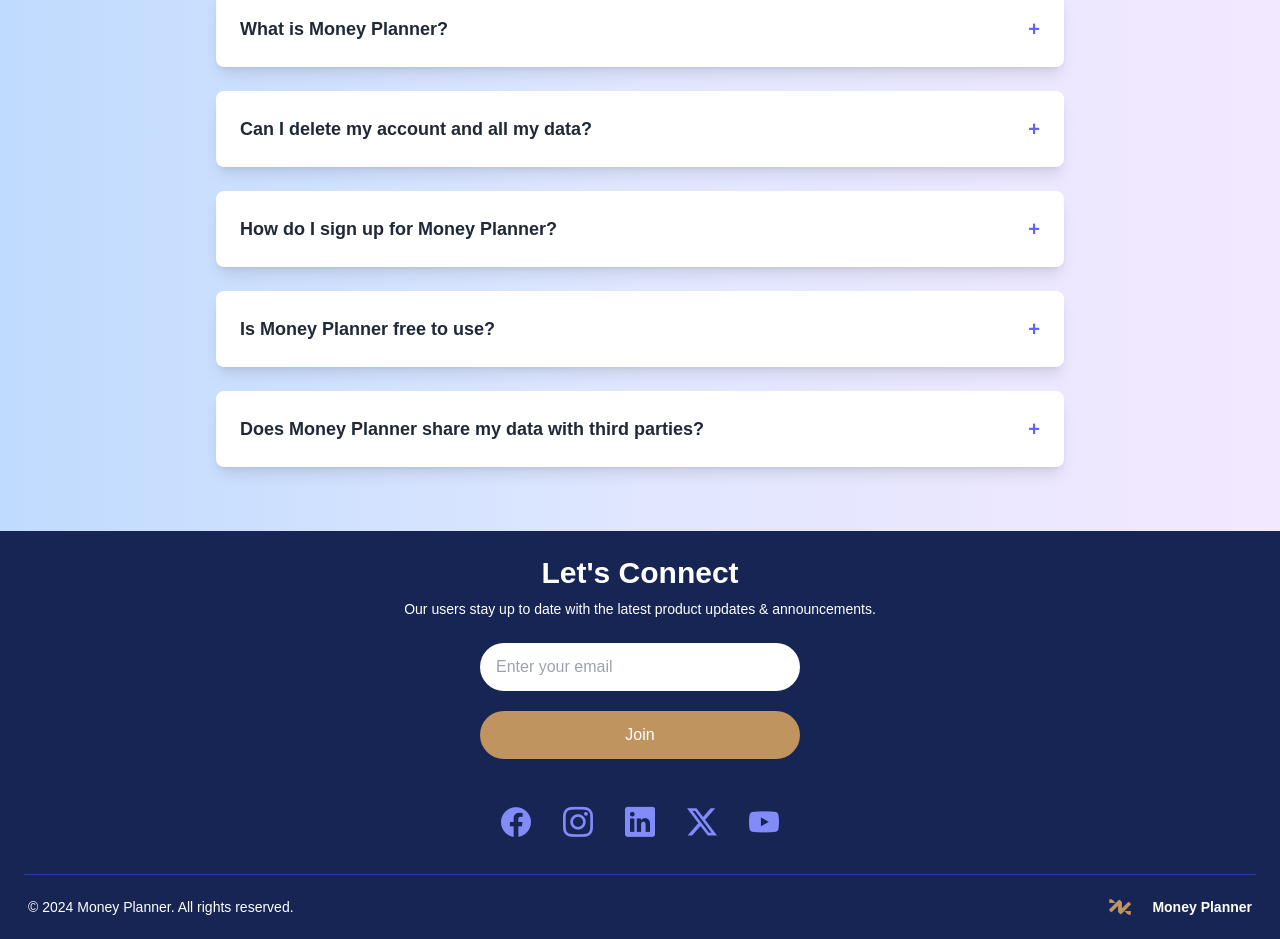
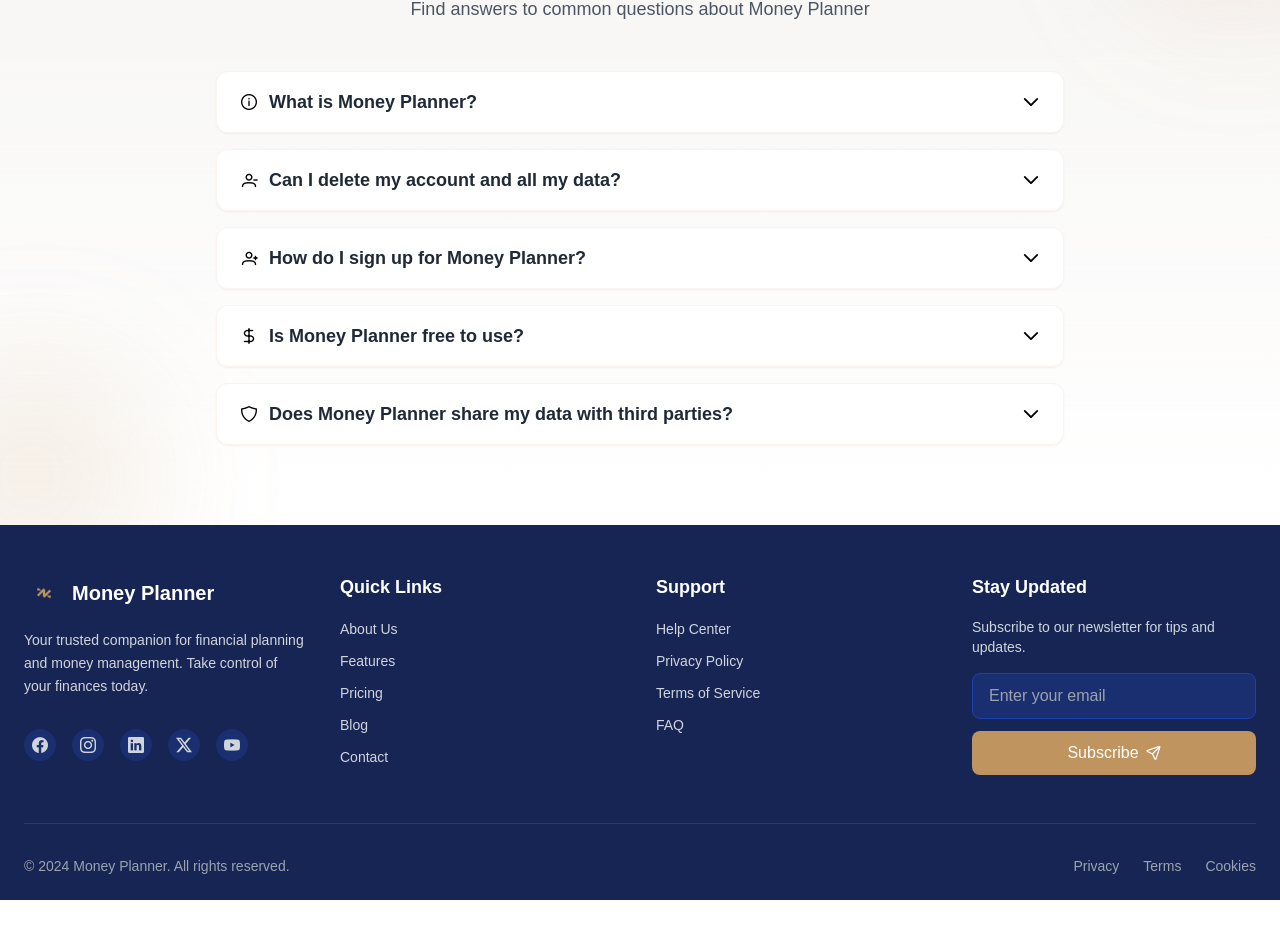
Before and after one commit to LvLTroubleshooter/money_planner, a Vue app in the folder frontendvue/: page / in a window 1280 px wide. Shown: the part 1141-2080 px from the top of the page. After the commit the page ends 2041 px from the top, so only its background shows below. Built offline with nearby package versions, Linux system fonts and the light colour scheme.

Commit message:
enhanced overall landingpage UI UX

```diff
--- a/frontendvue/src/components/FaQ.vue
+++ b/frontendvue/src/components/FaQ.vue
@@ -1,76 +1,101 @@
 <script setup>
 import { ref } from 'vue';
 
-// FAQ data for the hero section
 const faqs = ref([
   {
     question: 'What is Money Planner?',
     answer: 'Money Planner is a personal finance tool designed to help you track your income, expenses, budgets, and financial goals to achieve financial freedom.',
     expanded: false,
+    icon: 'pi-info-circle'
   },
   {
     question: 'Can I delete my account and all my data?',
-    answer: 'Yes, you can delete your account at any time from the account settings page.',
+    answer: 'Yes, you can delete your account at any time from the account settings page. All your data will be permanently removed from our systems.',
     expanded: false,
+    icon: 'pi-user-minus'
   },
   {
     question: 'How do I sign up for Money Planner?',
-    answer: 'You can sign up by clicking on the "Get Started" button and filling out the registration form with your email and password.',
+    answer: 'You can sign up by clicking on the "Get Started" button and filling out the registration form with your email and password. The process takes less than a minute!',
     expanded: false,
+    icon: 'pi-user-plus'
   },
   {
     question: 'Is Money Planner free to use?',
-    answer: 'Money Planner is completely free.',
+    answer: 'Money Planner is completely free. We believe everyone should have access to tools that help them manage their finances better.',
     expanded: false,
+    icon: 'pi-dollar'
   },
   {
     question: 'Does Money Planner share my data with third parties?',
-    answer: 'No, your data is kept private and is not shared with any third parties.',
+    answer: 'No, your data is kept private and is not shared with any third parties. We take your privacy seriously and implement strong security measures to protect your information.',
     expanded: false,
+    icon: 'pi-shield'
   },
 ]);
 
-// Toggles the expanded state of an FAQ
 const toggleFAQ = (index) => {
-  faqs.value[index].expanded = !faqs.value[index].expanded;
+  faqs.value = faqs.value.map((faq, i) => ({
+    ...faq,
+    expanded: i === index ? !faq.expanded : false
+  }));
 };
 </script>
 
 <template>
-  <!-- FAQ Section -->
-  <section class="bg-gradient-to-r from-blue-200 via-indigo-100 to-purple-100 py-16">
-    <div class="container mx-auto max-w-4xl px-6">
-      <h2 class="text-3xl font-bold text-gray-900 mb-8 text-center">
+  <section class="py-20 relative overflow-hidden bg-gradient-to-b from-[rgba(191,148,95,0.05)] to-white">
+    <!-- Background Pattern -->
+    <div class="absolute inset-0 bg-grid-pattern opacity-5"></div>
+
+    <!-- Updated Accent Circles with your brand color -->
+    <div class="absolute -top-20 -right-20 w-60 h-60 bg-gradient-to-br from-[rgba(191,148,95,0.2)] to-[rgba(191,148,95,0.1)] rounded-full blur-3xl"></div>
+    <div class="absolute -bottom-20 -left-20 w-60 h-60 bg-gradient-to-br from-[rgba(191,148,95,0.2)] to-[rgba(191,148,95,0.1)] rounded-full blur-3xl"></div>
+
+    <div class="container mx-auto max-w-4xl px-6 relative">
+      <!-- Section Header -->
+      <div class="text-center mb-12">
+        <h2 class="text-3xl md:text-4xl font-bold text-gray-900 mb-4">
           Frequently Asked Questions
         </h2>
-      <div class="space-y-6">
+        <p class="text-lg text-gray-600 max-w-2xl mx-auto">
+          Find answers to common questions about Money Planner
+        </p>
+      </div>
+
       <!-- FAQ Items -->
+      <div class="space-y-4">
         <div
           v-for="(faq, index) in faqs"
           :key="index"
-            class="bg-white p-6 rounded-lg shadow-lg hover:shadow-2xl transition-all ease-in-out"
+          class="faq-item bg-white rounded-xl shadow-sm hover:shadow-md transition-all duration-300"
+          :class="{ 'is-active': faq.expanded }"
         >
-          <div
-              class="flex justify-between items-center cursor-pointer"
+          <!-- Question Header -->
+          <button
+            class="w-full px-6 py-4 flex items-center justify-between focus:outline-none focus:ring-2 focus:ring-custom-color/50 rounded-xl"
             @click="toggleFAQ(index)"
+            :aria-expanded="faq.expanded"
           >
-            <h3 class="text-lg font-semibold text-gray-800 hover:text-indigo-600">
+            <div class="flex items-center space-x-3">
+              <i :class="['pi text-custom-color', faq.icon]"></i>
+              <h3 class="text-lg font-semibold text-gray-800">
                 {{ faq.question }}
               </h3>
-            <span
-                class="text-indigo-500 font-bold text-xl"
-                :class="{ 'rotate-45': faq.expanded, 'rotate-0': !faq.expanded }"
-            >
-              &#43;
-            </span>
             </div>
-          <!-- Expandable Answer -->
+            <i
+              class="pi pi-chevron-down text-custom-color transition-transform duration-300"
+              :class="{ 'rotate-180': faq.expanded }"
+            ></i>
+          </button>
+
+          <!-- Answer Panel -->
           <div
             v-show="faq.expanded"
-              class="mt-4 text-gray-700 text-sm transition-all duration-300 ease-out"
-              :style="{ maxHeight: faq.expanded ? '1000px' : '0', overflow: 'hidden' }"
+            class="answer-panel px-6 pb-4"
           >
+            <div class="pl-9 text-gray-600 leading-relaxed">
               {{ faq.answer }}
+            </div>
           </div>
         </div>
       </div>
@@ -79,24 +104,75 @@
 </template>
 
 <style scoped>
-/* Rotates the "+" sign when FAQ is expanded and collapsed */
-.rotate-45 {
-  transform: rotate(45deg);
-  transition: transform 0.3s ease-in-out; /* Added smoother transition for both expanding and collapsing */
+/* Custom Colors */
+:root {
+  --custom-color: rgba(191, 148, 95, 1);
+  --custom-light: rgba(191, 148, 95, 0.7);
 }
 
-.rotate-0 {
-  transform: rotate(0deg);
-  transition: transform 0.3s ease-in-out; /* Ensure the "+" sign rotates back smoothly when collapsing */
+/* Background Pattern */
+.bg-grid-pattern {
+  background-image:
+    linear-gradient(to right, rgba(191, 148, 95, 0.05) 1px, transparent 1px),
+    linear-gradient(to bottom, rgba(191, 148, 95, 0.05) 1px, transparent 1px);
+  background-size: 32px 32px;
 }
 
-/* Hover effect for FAQ items */
-.bg-white:hover {
-  box-shadow: 0 8px 24px rgba(0, 0, 0, 0.1);
+/* FAQ Item Styling */
+.faq-item {
+  background: rgba(255, 255, 255, 0.9);
+  backdrop-filter: blur(8px);
+  border: 1px solid rgba(191, 148, 95, 0.1);
 }
 
-/* Hover effect for question text */
-h3:hover {
-  color: #4c51bf; /* Purple-ish color for hover */
+.faq-item.is-active {
+  background: white;
+  border-color: rgba(191, 148, 95, 0.3);
+  box-shadow: 0 4px 12px rgba(191, 148, 95, 0.1);
+}
+
+/* Answer Panel Animation */
+.answer-panel {
+  animation: slideDown 0.3s ease-out;
+}
+
+@keyframes slideDown {
+  from {
+    opacity: 0;
+    transform: translateY(-10px);
+  }
+  to {
+    opacity: 1;
+    transform: translateY(0);
+  }
+}
+
+/* Hover Effects */
+.faq-item:hover {
+  transform: translateY(-1px);
+}
+
+/* Focus Styles */
+button:focus {
+  outline: none;
+  box-shadow: 0 0 0 2px rgba(191, 148, 95, 0.3);
+}
+
+/* Custom Text Selection */
+::selection {
+  background: rgba(191, 148, 95, 0.2);
+  color: var(--custom-color);
+}
+
+/* Responsive Adjustments */
+@media (max-width: 640px) {
+  .container {
+    padding-left: 1rem;
+    padding-right: 1rem;
+  }
+
+  button {
+    padding: 1rem;
+  }
 }
 </style>
--- a/frontendvue/src/components/Footer.vue
+++ b/frontendvue/src/components/Footer.vue
@@ -1,75 +1,167 @@
 <template>
-  <footer class="bg-blue-950 text-white pt-6 pb-0">
-    <div class="container mx-auto px-6">
-      <!-- Centered Content Section -->
-      <div class="text-center mb-12">
-        <h2 class="text-3xl font-semibold mb-2">Let's Connect</h2>
-        <p class="text-sm mb-6">
-          Our users stay up to date with the latest product updates & announcements.
+  <footer class="bg-blue-950 text-white">
+    <div class="container mx-auto px-6 pt-12 pb-6">
+      <!-- Main Footer Content -->
+      <div class="grid grid-cols-1 md:grid-cols-2 lg:grid-cols-4 gap-8 mb-12">
+        <!-- Company Info -->
+        <div class="space-y-4">
+          <div class="flex items-center space-x-2 mb-4">
+            <img src="@/assets/img/logo.png" alt="Logo" class="w-10 h-10" />
+            <span class="text-xl font-bold">Money Planner</span>
+          </div>
+          <p class="text-gray-300 text-sm leading-relaxed">
+            Your trusted companion for financial planning and money management. Take control of your finances today.
           </p>
-        <form @submit.prevent class="space-y-4 flex flex-col items-center">
-          <!-- Input field with rounded corners -->
-          <input
-              type="email"
-              placeholder="Enter your email"
-              class="w-80 p-3 pl-4 pr-4 text-black rounded-full focus:outline-none mb-1"
-              required
-          />
-          <!-- Join button underneath the input (width same as input) -->
-          <button
-              type="submit"
-              class="w-80 py-3 bg-custom-color hover:bg-custom-hover-color text-white rounded-full"
-          >
-            Join
-          </button>
-        </form>
-      </div>
-
-      <!-- Social Media Section -->
-      <div class="text-center mb-8">
-        <div class="flex justify-center space-x-8">
-          <a href="#" class="text-indigo-400 hover:text-indigo-500">
-            <i class="pi pi-facebook text-3xl"></i>
+          <!-- Social Media Links -->
+          <div class="flex space-x-4 pt-4">
+            <a href="#" class="social-link">
+              <i class="pi pi-facebook"></i>
             </a>
-          <a href="#" class="text-indigo-400 hover:text-indigo-500">
-            <i class="pi pi-instagram text-3xl"></i>
+            <a href="#" class="social-link">
+              <i class="pi pi-instagram"></i>
             </a>
-          <a href="#" class="text-indigo-400 hover:text-indigo-500">
-            <i class="pi pi-linkedin text-3xl"></i>
+            <a href="#" class="social-link">
+              <i class="pi pi-linkedin"></i>
             </a>
-          <a href="#" class="text-indigo-400 hover:text-indigo-500">
-            <i class="pi pi-twitter text-3xl"></i>
+            <a href="#" class="social-link">
+              <i class="pi pi-twitter"></i>
             </a>
-          <a href="#" class="text-indigo-400 hover:text-indigo-500">
-            <i class="pi pi-youtube text-3xl"></i>
+            <a href="#" class="social-link">
+              <i class="pi pi-youtube"></i>
             </a>
           </div>
         </div>
 
-      <!-- Footer Bottom Section -->
-      <div class="flex justify-between items-center text-sm border-t border-blue-800 pt-0 pb-0 px-1">
-        <div>© 2024 Money Planner. All rights reserved.</div>
-        <div class="flex items-center space-x-0">
-          <img src="@/assets/img/logo.png" alt="Logo" class="w-16 h-16 " />
-          <span class="font-semibold ">Money Planner</span>
+        <!-- Quick Links -->
+        <div>
+          <h3 class="text-lg font-semibold mb-4">Quick Links</h3>
+          <ul class="space-y-2">
+            <li><a href="#" class="footer-link">About Us</a></li>
+            <li><a href="#" class="footer-link">Features</a></li>
+            <li><a href="#" class="footer-link">Pricing</a></li>
+            <li><a href="#" class="footer-link">Blog</a></li>
+            <li><a href="#" class="footer-link">Contact</a></li>
+          </ul>
+        </div>
+
+        <!-- Support -->
+        <div>
+          <h3 class="text-lg font-semibold mb-4">Support</h3>
+          <ul class="space-y-2">
+            <li><a href="#" class="footer-link">Help Center</a></li>
+            <li><a href="#" class="footer-link">Privacy Policy</a></li>
+            <li><a href="#" class="footer-link">Terms of Service</a></li>
+            <li><a href="#" class="footer-link">FAQ</a></li>
+          </ul>
+        </div>
+
+        <!-- Newsletter -->
+        <div>
+          <h3 class="text-lg font-semibold mb-4">Stay Updated</h3>
+          <p class="text-gray-300 text-sm mb-4">
+            Subscribe to our newsletter for tips and updates.
+          </p>
+          <form @submit.prevent class="space-y-3">
+            <div class="relative">
+              <input
+                type="email"
+                placeholder="Enter your email"
+                class="w-full px-4 py-2.5 rounded-lg bg-blue-900/50 border border-blue-800 text-white placeholder-gray-400 focus:outline-none focus:ring-2 focus:ring-custom-color/50"
+                required
+              />
+            </div>
+            <button
+              type="submit"
+              class="w-full py-2.5 bg-custom-color hover:bg-custom-hover-color text-white rounded-lg transition-all duration-300 flex items-center justify-center space-x-2"
+            >
+              <span>Subscribe</span>
+              <i class="pi pi-send text-sm"></i>
+            </button>
+          </form>
         </div>
       </div>
 
+      <!-- Divider -->
+      <div class="border-t border-blue-900 my-8"></div>
 
+      <!-- Footer Bottom -->
+      <div class="flex flex-col md:flex-row justify-between items-center space-y-4 md:space-y-0 text-sm text-gray-400">
+        <div>
+          © {{ new Date().getFullYear() }} Money Planner. All rights reserved.
+        </div>
+        <div class="flex space-x-6">
+          <a href="#" class="hover:text-white transition-colors">Privacy</a>
+          <a href="#" class="hover:text-white transition-colors">Terms</a>
+          <a href="#" class="hover:text-white transition-colors">Cookies</a>
+        </div>
+      </div>
     </div>
   </footer>
 </template>
 
-
 <style scoped>
-/* Custom background color for the "Get Started" button */
 .bg-custom-color {
-  background-color: rgba(191, 148, 95, 1); /* Initial gold color */
+  background-color: rgba(191, 148, 95, 1);
 }
 
-/* Custom hover background color */
 .hover\:bg-custom-hover-color:hover {
-  background-color: rgba(164, 120, 65, 1); /* Custom light gold hover color */
+  background-color: rgba(164, 120, 65, 1);
+}
+
+.footer-link {
+  @apply text-gray-300 hover:text-white transition-colors duration-200 text-sm inline-block;
+}
+
+.social-link {
+  @apply w-8 h-8 rounded-full bg-blue-900/50 flex items-center justify-center text-gray-300 transition-all duration-300;
+}
+
+/* Separate hover states */
+.social-link:hover {
+  @apply text-white;
+  background-color: rgba(191, 148, 95, 1);
+}
+
+/* Hover Effects */
+.footer-link:hover {
+  transform: translateX(2px);
+}
+
+/* Focus Styles */
+input:focus, button:focus {
+  outline: none;
+  box-shadow: 0 0 0 2px rgba(191, 148, 95, 0.3);
+}
+
+/* Animation for Subscribe Button */
+button[type="submit"]:active {
+  transform: scale(0.98);
+}
+
+/* Responsive Adjustments */
+@media (max-width: 768px) {
+  .container {
+    padding-left: 1.5rem;
+    padding-right: 1.5rem;
+  }
+}
+
+/* Custom Scrollbar for Footer */
+.footer::-webkit-scrollbar {
+  width: 8px;
+}
+
+.footer::-webkit-scrollbar-track {
+  background: #1e3a8a;
+}
+
+.footer::-webkit-scrollbar-thumb {
+  background: rgba(191, 148, 95, 0.5);
+  border-radius: 4px;
+}
+
+.footer::-webkit-scrollbar-thumb:hover {
+  background: rgba(191, 148, 95, 0.7);
 }
 </style>
 
```
Lines whose indentation alone changed are shown as unchanged.
